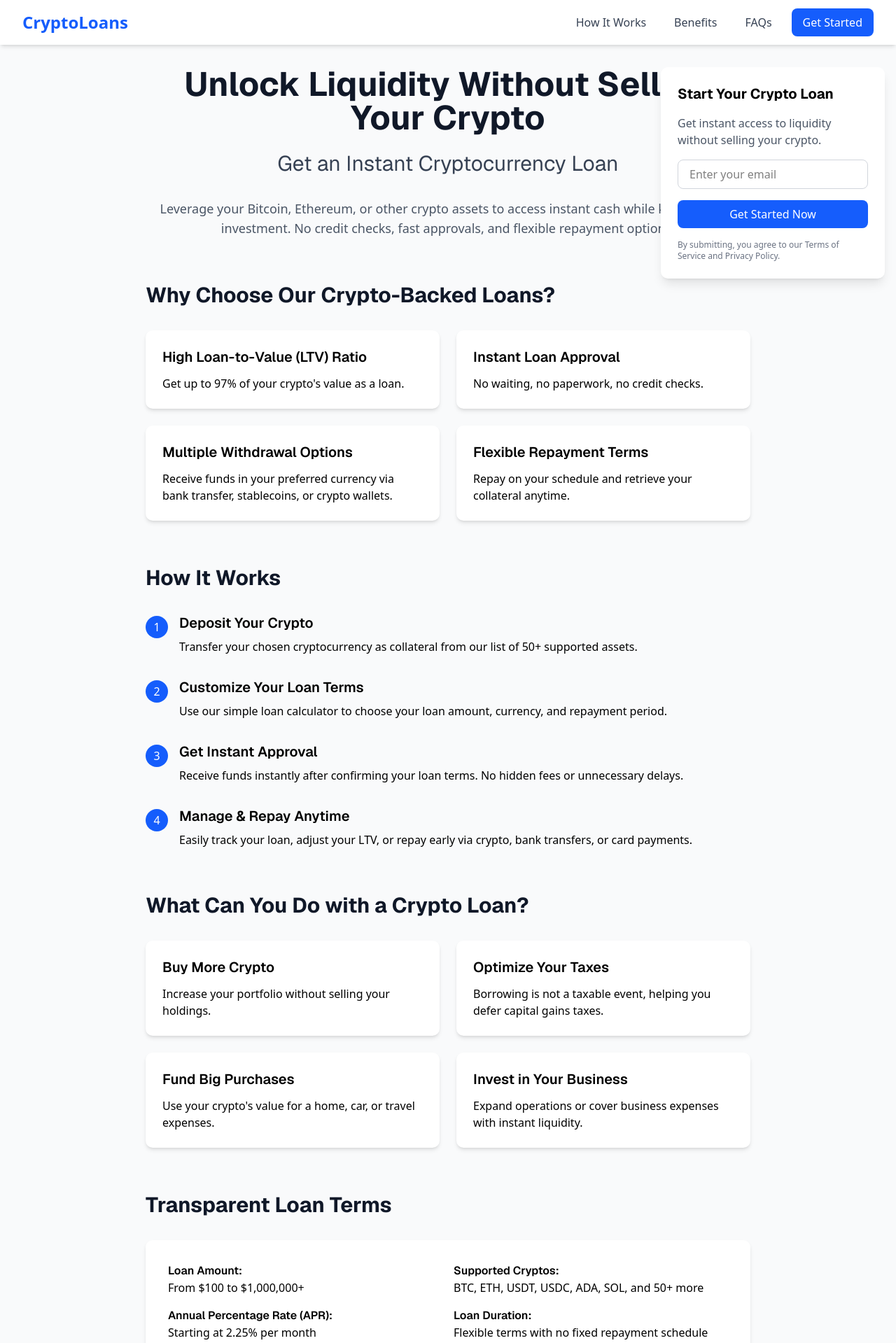
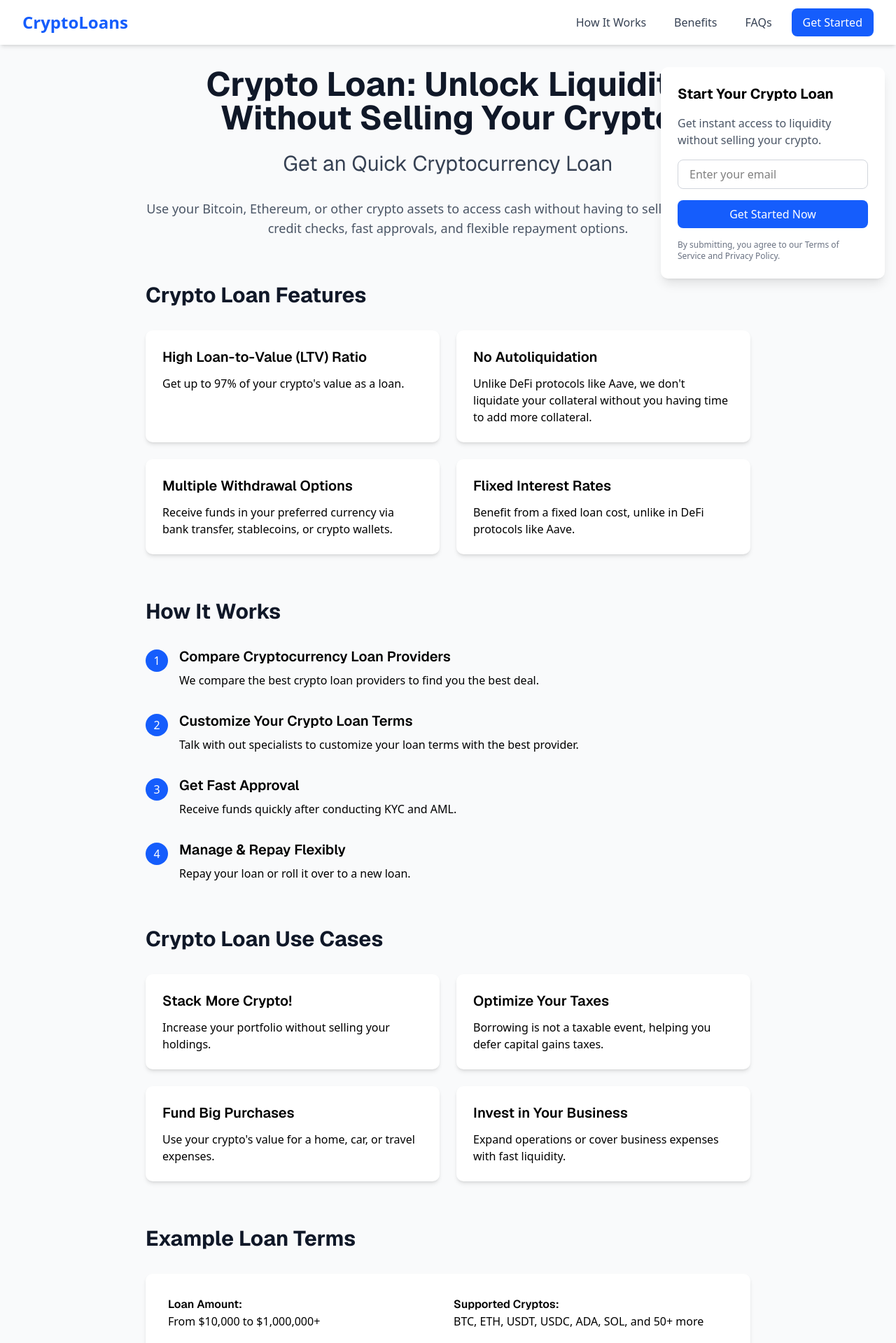
Before and after one commit to Phasor/crypto-loans, a Next.js app: page / in a window 1280 px wide. Shown: the top 1919 px of the page at 70% size. Built offline with nearby package versions, Linux system fonts and the light colour scheme.

Commit message:
updating text

```diff
--- a/app/page.tsx
+++ b/app/page.tsx
@@ -10,34 +10,34 @@ export default function Home() {
       <main className="max-w-4xl mx-auto px-4 pt-24 pb-16">
         <section className="text-center mb-16">
           <h1 className="text-4xl md:text-5xl font-bold text-gray-900 mb-6">
-            Unlock Liquidity Without Selling Your Crypto
+            Crypto Loan: Unlock Liquidity Without Selling Your Crypto
           </h1>
           <h2 className="text-2xl md:text-3xl text-gray-700 mb-8">
-            Get an Instant Cryptocurrency Loan
+            Get an Quick Cryptocurrency Loan
           </h2>
           <p className="text-lg text-gray-600 mb-8">
-            Leverage your Bitcoin, Ethereum, or other crypto assets to access instant cash while keeping your investment. No credit checks, fast approvals, and flexible repayment options.
+            Use your Bitcoin, Ethereum, or other crypto assets to access cash without having to sell your stack. No credit checks, fast approvals, and flexible repayment options.
           </p>
         </section>
 
         <section className="mb-16">
-          <h2 className="text-3xl font-bold text-gray-900 mb-8">Why Choose Our Crypto-Backed Loans?</h2>
+          <h2 className="text-3xl font-bold text-gray-900 mb-8">Crypto Loan Features</h2>
           <div className="grid md:grid-cols-2 gap-6">
             <div className="bg-white p-6 rounded-lg shadow-md">
               <h3 className="text-xl font-semibold mb-3">High Loan-to-Value (LTV) Ratio</h3>
               <p>Get up to 97% of your crypto's value as a loan.</p>
             </div>
             <div className="bg-white p-6 rounded-lg shadow-md">
-              <h3 className="text-xl font-semibold mb-3">Instant Loan Approval</h3>
-              <p>No waiting, no paperwork, no credit checks.</p>
+              <h3 className="text-xl font-semibold mb-3">No Autoliquidation</h3>
+              <p>Unlike DeFi protocols like Aave, we don't liquidate your collateral without you having time to add more collateral.</p>
             </div>
             <div className="bg-white p-6 rounded-lg shadow-md">
               <h3 className="text-xl font-semibold mb-3">Multiple Withdrawal Options</h3>
               <p>Receive funds in your preferred currency via bank transfer, stablecoins, or crypto wallets.</p>
             </div>
             <div className="bg-white p-6 rounded-lg shadow-md">
-              <h3 className="text-xl font-semibold mb-3">Flexible Repayment Terms</h3>
-              <p>Repay on your schedule and retrieve your collateral anytime.</p>
+              <h3 className="text-xl font-semibold mb-3">Flixed Interest Rates</h3>
+              <p>Benefit from a fixed loan cost, unlike in DeFi protocols like Aave.</p>
             </div>
           </div>
         </section>
@@ -48,39 +48,39 @@ export default function Home() {
             <div className="flex items-start">
               <div className="bg-blue-600 text-white rounded-full w-8 h-8 flex items-center justify-center flex-shrink-0 mt-1">1</div>
               <div className="ml-4">
-                <h3 className="text-xl font-semibold mb-2">Deposit Your Crypto</h3>
-                <p>Transfer your chosen cryptocurrency as collateral from our list of 50+ supported assets.</p>
+                <h3 className="text-xl font-semibold mb-2">Compare Cryptocurrency Loan Providers</h3>
+                <p>We compare the best crypto loan providers to find you the best deal.</p>
               </div>
             </div>
             <div className="flex items-start">
               <div className="bg-blue-600 text-white rounded-full w-8 h-8 flex items-center justify-center flex-shrink-0 mt-1">2</div>
               <div className="ml-4">
-                <h3 className="text-xl font-semibold mb-2">Customize Your Loan Terms</h3>
-                <p>Use our simple loan calculator to choose your loan amount, currency, and repayment period.</p>
+                <h3 className="text-xl font-semibold mb-2">Customize Your Crypto Loan Terms</h3>
+                <p>Talk with out specialists to customize your loan terms with the best provider.</p>
               </div>
             </div>
             <div className="flex items-start">
               <div className="bg-blue-600 text-white rounded-full w-8 h-8 flex items-center justify-center flex-shrink-0 mt-1">3</div>
               <div className="ml-4">
-                <h3 className="text-xl font-semibold mb-2">Get Instant Approval</h3>
-                <p>Receive funds instantly after confirming your loan terms. No hidden fees or unnecessary delays.</p>
+                <h3 className="text-xl font-semibold mb-2">Get Fast Approval</h3>
+                <p>Receive funds quickly after conducting KYC and AML.</p>
               </div>
             </div>
             <div className="flex items-start">
               <div className="bg-blue-600 text-white rounded-full w-8 h-8 flex items-center justify-center flex-shrink-0 mt-1">4</div>
               <div className="ml-4">
-                <h3 className="text-xl font-semibold mb-2">Manage & Repay Anytime</h3>
-                <p>Easily track your loan, adjust your LTV, or repay early via crypto, bank transfers, or card payments.</p>
+                <h3 className="text-xl font-semibold mb-2">Manage & Repay Flexibly</h3>
+                <p>Repay your loan or roll it over to a new loan.</p>
               </div>
             </div>
           </div>
         </section>
 
         <section className="mb-16">
-          <h2 className="text-3xl font-bold text-gray-900 mb-8">What Can You Do with a Crypto Loan?</h2>
+          <h2 className="text-3xl font-bold text-gray-900 mb-8">Crypto Loan Use Cases</h2>
           <div className="grid md:grid-cols-2 gap-6">
             <div className="bg-white p-6 rounded-lg shadow-md">
-              <h3 className="text-xl font-semibold mb-3">Buy More Crypto</h3>
+              <h3 className="text-xl font-semibold mb-3">Stack More Crypto!</h3>
               <p>Increase your portfolio without selling your holdings.</p>
             </div>
             <div className="bg-white p-6 rounded-lg shadow-md">
@@ -93,18 +93,18 @@ export default function Home() {
             </div>
             <div className="bg-white p-6 rounded-lg shadow-md">
               <h3 className="text-xl font-semibold mb-3">Invest in Your Business</h3>
-              <p>Expand operations or cover business expenses with instant liquidity.</p>
+              <p>Expand operations or cover business expenses with fast liquidity.</p>
             </div>
           </div>
         </section>
 
         <section className="mb-16">
-          <h2 className="text-3xl font-bold text-gray-900 mb-8">Transparent Loan Terms</h2>
+          <h2 className="text-3xl font-bold text-gray-900 mb-8">Example Loan Terms</h2>
           <div className="bg-white p-8 rounded-lg shadow-md space-y-4">
             <div className="grid md:grid-cols-2 gap-4">
               <div>
                 <h3 className="font-semibold">Loan Amount:</h3>
-                <p>From $100 to $1,000,000+</p>
+                <p>From $10,000 to $1,000,000+</p>
               </div>
               <div>
                 <h3 className="font-semibold">Supported Cryptos:</h3>
@@ -112,7 +112,7 @@ export default function Home() {
               </div>
               <div>
                 <h3 className="font-semibold">Annual Percentage Rate (APR):</h3>
-                <p>Starting at 2.25% per month</p>
+                <p>Starting at 0.8% per month</p>
               </div>
               <div>
                 <h3 className="font-semibold">Loan Duration:</h3>
```
